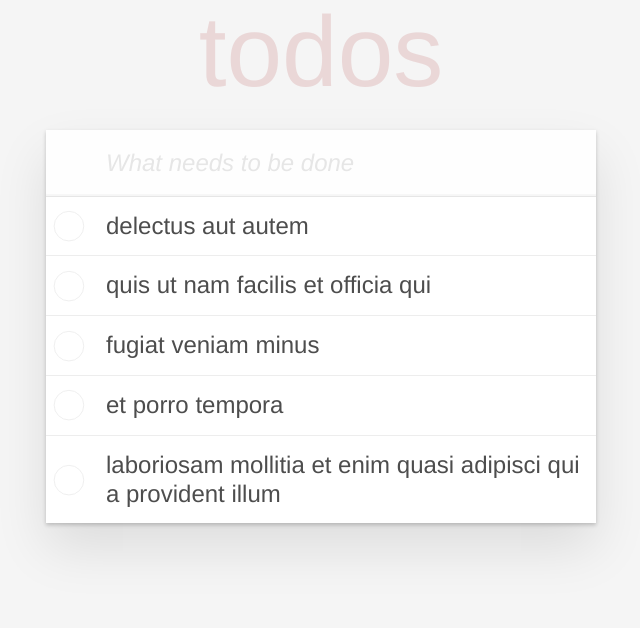
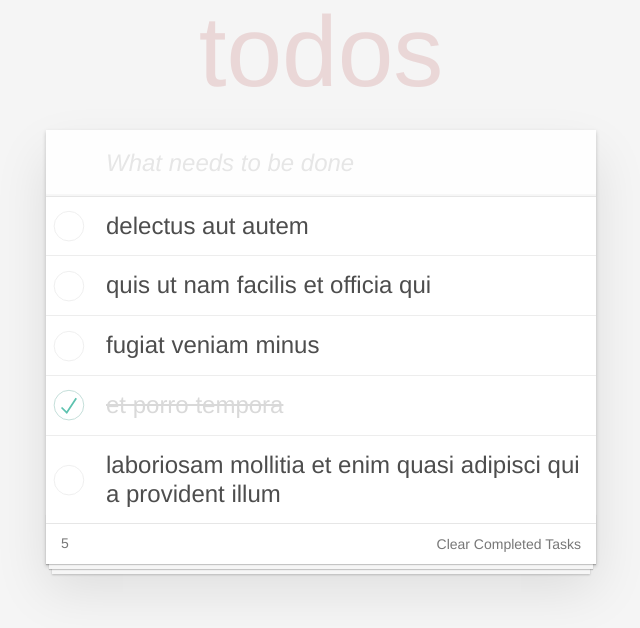
Before and after one commit to tgentry300/todos-part-2, a React (Create React App) app: page / in a window 1280 px wide. Shown: the top 628 px of the page, without its empty margins (319-959 px from the left). Built offline with nearby package versions, Linux system fonts and the light colour scheme.

Commit message:
finished part 2

```diff
--- a/package.json
+++ b/package.json
@@ -1,6 +1,6 @@
 {
   "name": "todos",
-  "homepage": "https://tgentry300.github.io/todos",
+  "homepage": "https://tgentry300.github.io/todos-part-2",
   "version": "0.1.0",
   "private": true,
   "dependencies": {
--- a/src/App.js
+++ b/src/App.js
@@ -1,61 +1,6 @@
 import React, { Component } from 'react';
 import './App.css';
-import todoList from './todos.json';
-
-
-class TodoItem extends Component {
-  state = {
-    checked: false,
-    destroy: false
-    }
-
-  handleCheckClick = () =>{
-    this.setState({
-      checked: !this.state.checked
-    })
-  }
-
-  handleDestroyOnButtonClick = () => {
-    this.setState({
-      destroy: !this.state.destroy
-    })
-  }
-
-  render() {
-
-    return (
-        <li className={this.state.checked ? 'completed' : null}>
-          <div className={this.state.destroy ? 'destroy-item' : 'view'}>
-            <input className='toggle' type='checkbox' checked={this.state.checked}
-            onChange={this.handleCheckClick}/>
-            <label>{this.props.text}</label>
-            <button className='destroy' onClick={this.handleDestroyOnButtonClick}></button>
-          </div>
-        </li>
-     );
-  }
-}
-
-class TodoList extends Component {
-  state = {
-    todos: todoList
-   }
-  render() {
-    return (
-      <div className='todoapp'>
-        <header className='header'>
-          <h1>todos</h1>
-          <input className='new-todo' placeholder='What needs to be done' autoFocus/>
-        </header>
-        <section className='main'>
-          <ul className='todo-list'>
-            {this.state.todos.map(todo => <TodoItem text={todo.title} key={todo.id}/>)}
-          </ul>
-        </section>
-      </div>
-     );
-  }
-}
+import TodoList from './TodoList'
 
 
 class App extends Component {
--- /dev/null
+++ b/src/TodoItem.jsx
@@ -0,0 +1,22 @@
+import React, { Component } from 'react';
+
+class TodoItem extends Component {
+
+
+
+    render() {
+
+      return (
+          <li className={this.props.completed ? 'completed' : ''}>
+            <div className='view'>
+              <input className='toggle' type='checkbox' checked={this.props.completed}
+              onChange={this.props.handleCheck}/>
+              <label>{this.props.text}</label>
+              <button className='destroy' onClick={this.props.handleDestroyOnButtonClick}></button>
+            </div>
+          </li>
+       );
+    }
+  }
+
+  export default TodoItem;
--- /dev/null
+++ b/src/TodoList.jsx
@@ -0,0 +1,81 @@
+import React, { Component } from 'react';
+import todoList from './todos.json'
+import TodoItem from './TodoItem'
+
+class TodoList extends Component {
+    state = {
+      todos: todoList,
+     }
+
+
+    handleCheckClick = (id) => () =>{
+        const newTodoList = this.state.todos.slice()
+        newTodoList.forEach((todo, index)=> {
+            if(todo.id === id){
+                todo.completed = !todo.completed
+                console.log(todo)
+
+            }
+        })
+
+        this.setState({todos: newTodoList})
+    }
+
+
+    handleDestroyOnButtonClick = (id) => () => {
+        const newTodoList = this.state.todos.slice()
+        newTodoList.forEach((todo, index)=> {
+            if(todo.id === id){
+                newTodoList.splice(index, 1)
+            }
+
+        })
+        this.setState({todos: newTodoList})
+
+    }
+
+
+
+    handleKeyPress = (event) => {
+      if(event.key === 'Enter'){
+        todoList.push({
+          userId: 1,
+          id: todoList.length + 1,
+          title: event.target.value,
+          completed: false
+
+        })
+
+          console.log(todoList)
+        }
+        this.setState({todos: todoList})
+    }
+
+    handleClearCompleted =  ()=> {
+        const newTodoList = this.state.todos.filter(todo => !todo.completed)
+        this.setState({todos: newTodoList})
+    }
+
+
+    render() {
+      return (
+        <div className='todoapp'>
+          <header className='header'>
+            <h1>todos</h1>
+            <input className='new-todo' placeholder='What needs to be done'  onKeyDown={this.handleKeyPress} autoFocus/>
+          </header>
+          <section className='main'>
+            <ul className='todo-list'>
+              {this.state.todos.map(todo => <TodoItem text={todo.title} key={todo.id} handleCheck={this.handleCheckClick(todo.id)} handleDestroyOnButtonClick={this.handleDestroyOnButtonClick(todo.id)} completed={todo.completed} />)}
+            </ul>
+          </section>
+          <footer className='footer'>
+            <span className='todo-count'><strong>{this.state.todos.length}</strong></span>
+            <button className='clear-completed' onClick={this.handleClearCompleted}>Clear Completed Tasks</button>
+          </footer>
+        </div>
+       );
+    }
+  }
+
+  export default TodoList;
```
